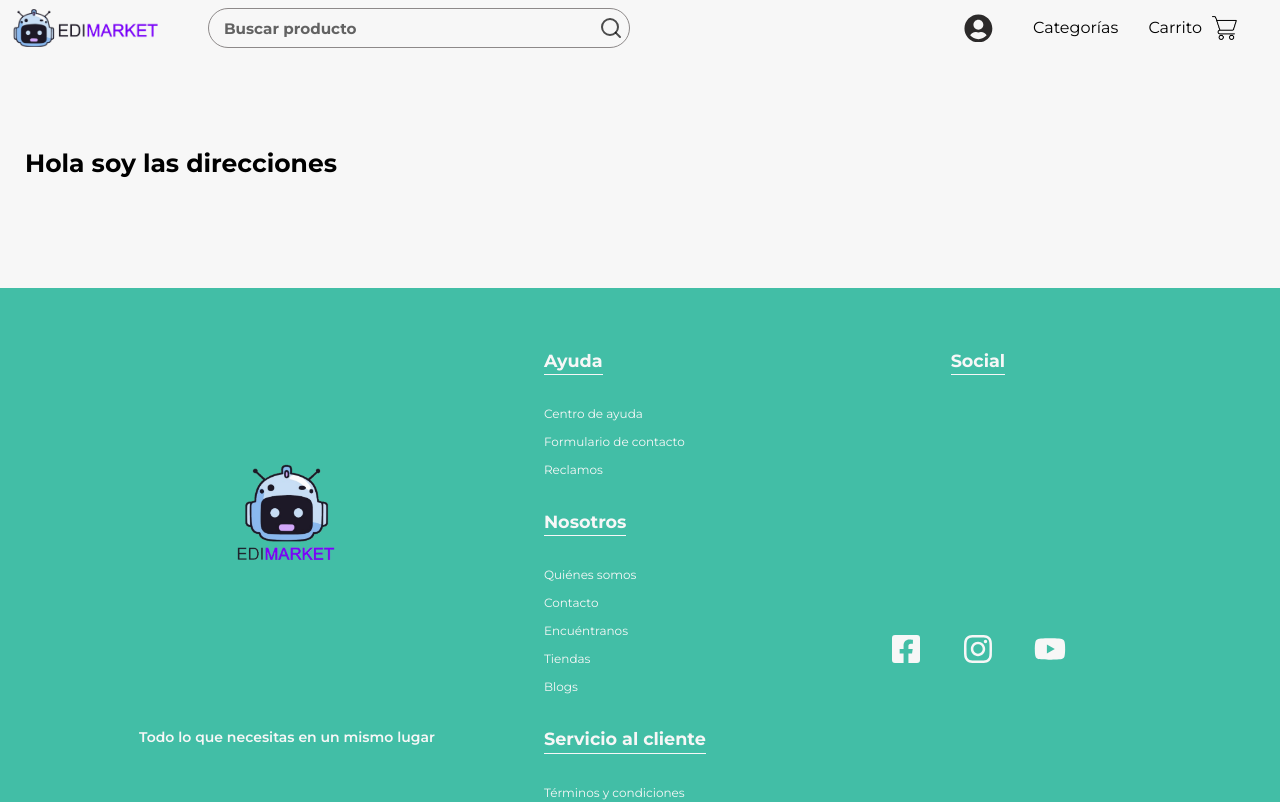
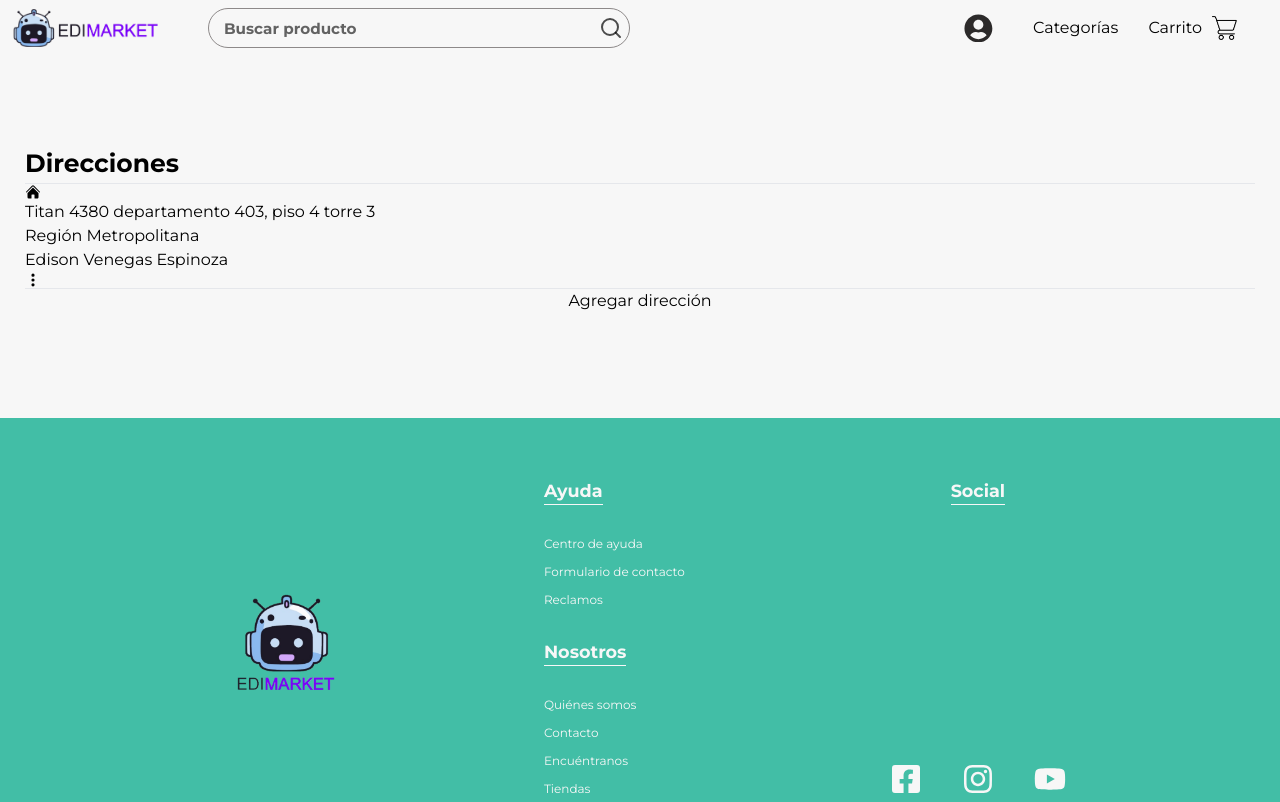
Before and after one commit to SebastianHernandez0/edimarket-2, a React (Vite) app in the folder Frontend/: page /user-address in a window 1280 px wide. Shown: the top 802 px of the page. Built offline with nearby package versions, Linux system fonts and the light colour scheme.

Commit message:
Creando contenido en vista direcciones

```diff
--- a/Frontend/src/pages/userAddress/UserAddress.jsx
+++ b/Frontend/src/pages/userAddress/UserAddress.jsx
@@ -1,9 +1,40 @@
 import "../userAddress/userAddress.css";
+import { HiHome } from "react-icons/hi2";
+import { HiDotsVertical } from "react-icons/hi";
 
 export function UserAddress() {
   return (
-    <section className="useraddress__container">
-      <h1>Hola soy las direcciones</h1>
+    <section className="useraddress__container bg-white shadow-sm rounded-sm">
+      <h1 className="text-2xl font-semibold mb-5">Direcciones</h1>
+      {/*Acá se mapea ya que podrán haber más de una dirección*/}
+      <div className="useradress__body flex justify-between">
+        <div className="w-full">
+          <hr className="w-full" />
+          <div className="direccion flex flex-col gap-2 my-3">
+            <div className="flex gap-2 items-center font-medium">
+              <HiHome className="text-2xl" />
+              <span>
+                Titan <span>4380</span> departamento 403, piso 4 torre 3
+              </span>
+            </div>
+            <div className="region-comuna pl-8 text-sm">
+              <span className="">Región</span> <span>Metropolitana</span>
+            </div>
+            <span className="usuario pl-8 text-sm">
+              Edison Venegas Espinoza
+            </span>
+          </div>
+        </div>
+        <div>
+          <HiDotsVertical className="text-xl mt-3 cursor-pointer" />
+        </div>
+      </div>
+
+      {/*No incluir el hr en el mapeo*/}
+      <hr />
+      <button className="text-normal justify-self-end self-end mt-3">
+        Agregar dirección
+      </button>
     </section>
   );
 }
--- a/Frontend/src/pages/userAddress/userAddress.css
+++ b/Frontend/src/pages/userAddress/userAddress.css
@@ -4,4 +4,5 @@
   margin: 0 auto;
   width: 100%;
   max-width: 1400px;
+  display: grid;
 }
```
